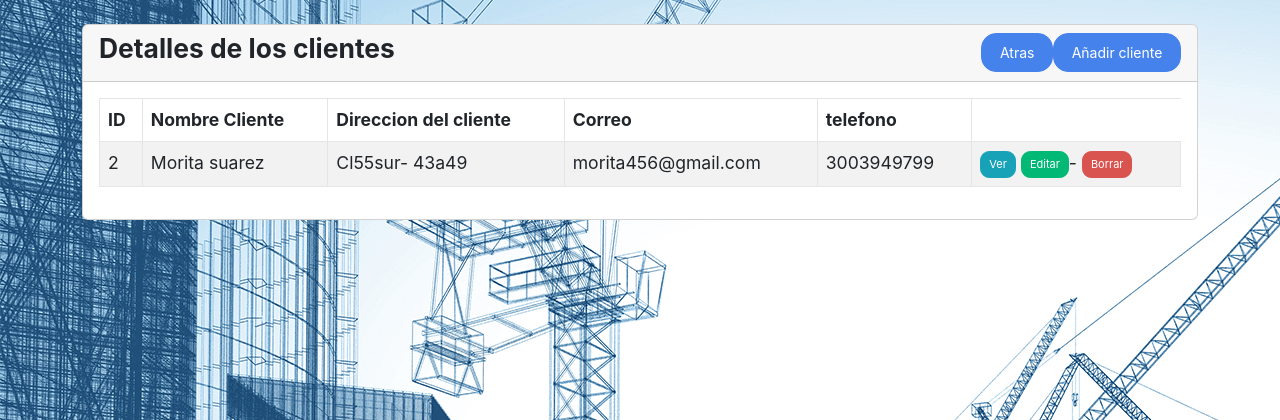
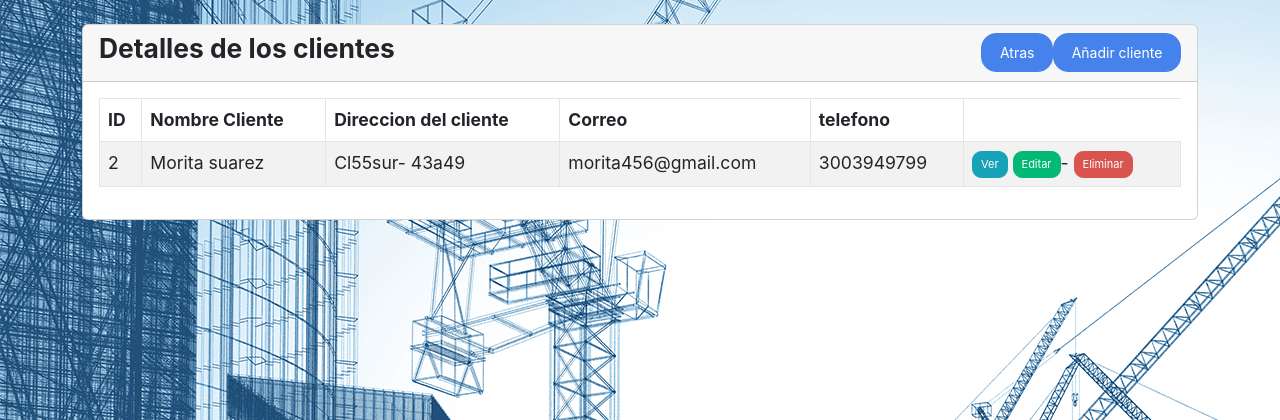
Before and after one commit to Danielck9/adsi, a PHP site: page /client.php in a window 1280 px wide. Shown: the top 420 px of the page. Run offline with PHP 8.4, Linux system fonts and the light colour scheme; data comes from the database, SQL or seed files in the repository.

Commit message:
Update client.php

```diff
--- a/MAIN/client.php
+++ b/MAIN/client.php
@@ -79,7 +79,7 @@
                                                     <a href="view_client.php?id=<?= $client['id']; ?>" class="btn btn-info btn-sm">Ver</a>
                                                     <a href="edit_client.php?id=<?= $client['id']; ?>" class="btn btn-success btn-sm">Editar</a>-
                                                     <form action="code.php" method="POST" class="d-inline">
-                                                        <button type="submit" name="delete_client" value="<?=$client['id'];?>" class="btn btn-danger btn-sm">Borrar</button>
+                                                        <button type="submit" name="delete_client" value="<?=$client['id'];?>" class="btn btn-danger btn-sm">Eliminar</button>
                                                     </form>
                                                 </td>
                                             </tr>
```
